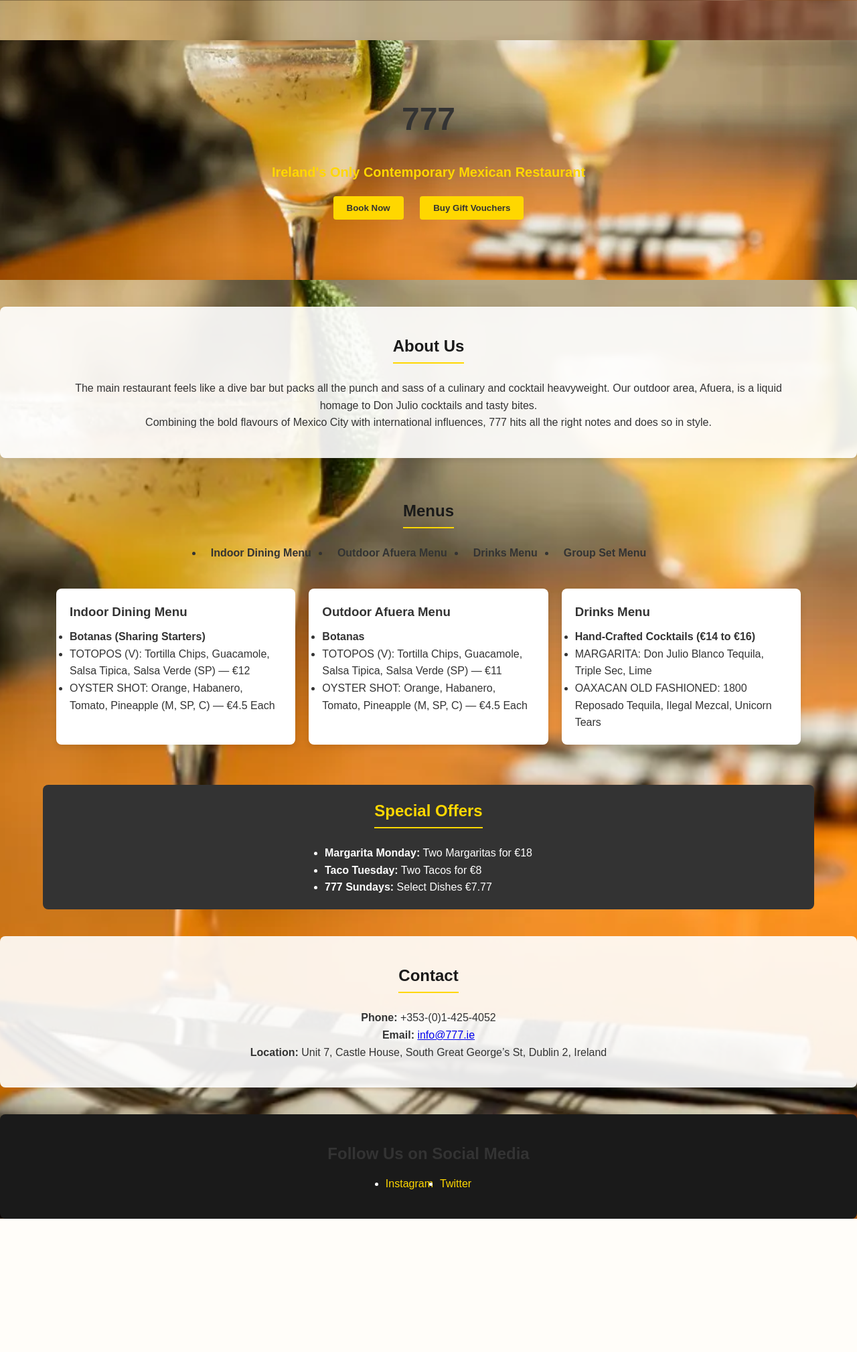
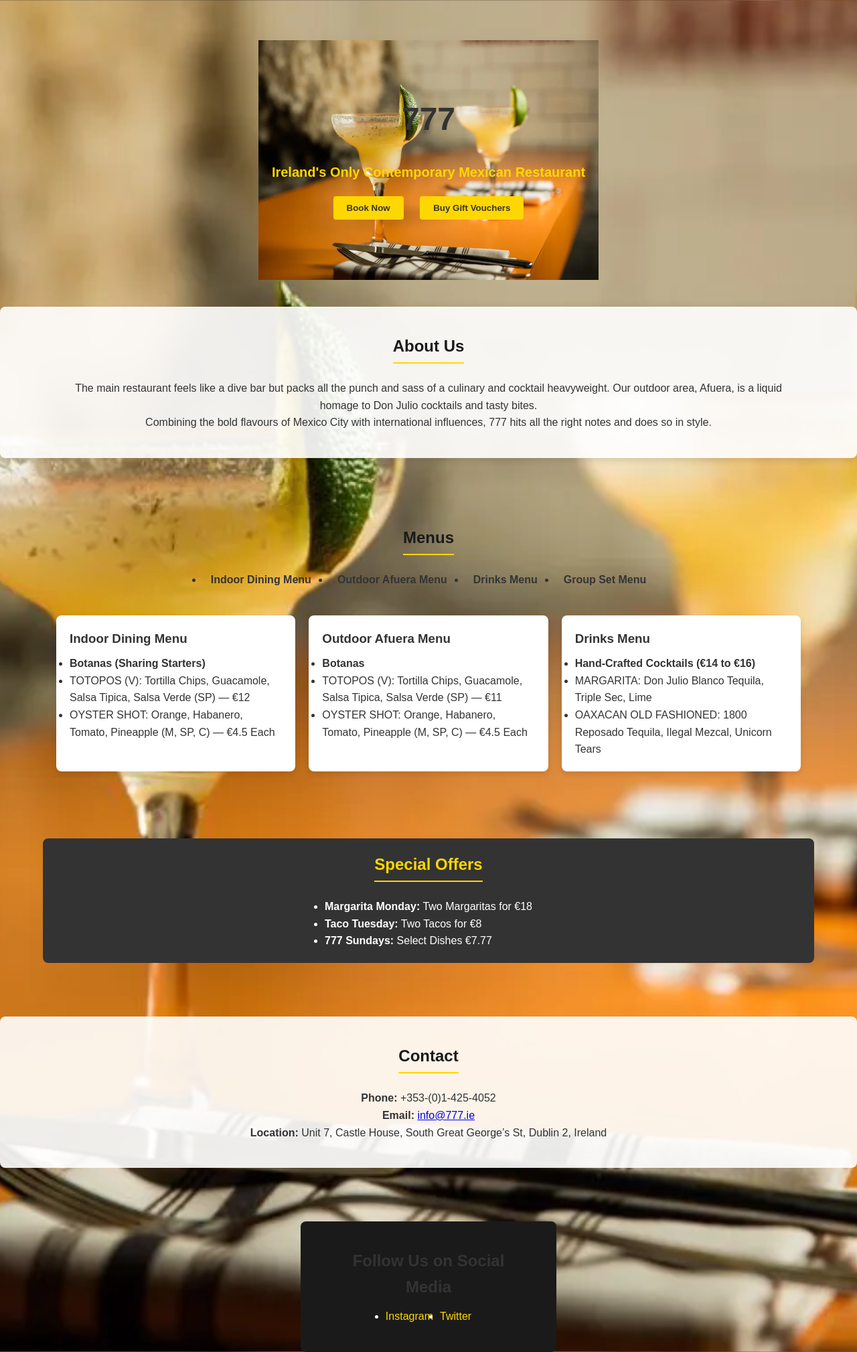
Before and after one commit to DamianGillessen1989/777-restaurant, a Flask app: template templates/base.html in a window 1280 px wide. Shown: the whole page at 67% size. Before the commit the page ends 1820 px from the top, so only its background shows below. Run offline with Flask 3, Linux system fonts and the light colour scheme; the template is opened without the code that fills it, so the values that code supplies are empty.

Commit message:
Adjust css

```diff
--- a/static/css/styles.css
+++ b/static/css/styles.css
@@ -8,10 +8,6 @@
 #title {
     display: none;
 }
-
-display: flex;
-flex-direction: column;
-align-items: center;
 
 #header {
     margin: 0;
@@ -40,6 +36,9 @@ body {
     background-image: url('/Users/damiangillessen/code-institute/777-restaurant/images/777.webp');
     background-size: cover;
     background-position: center;
+    display: flex;
+    flex-direction: column;
+    align-items: center;
 }
 
 h1,
```
